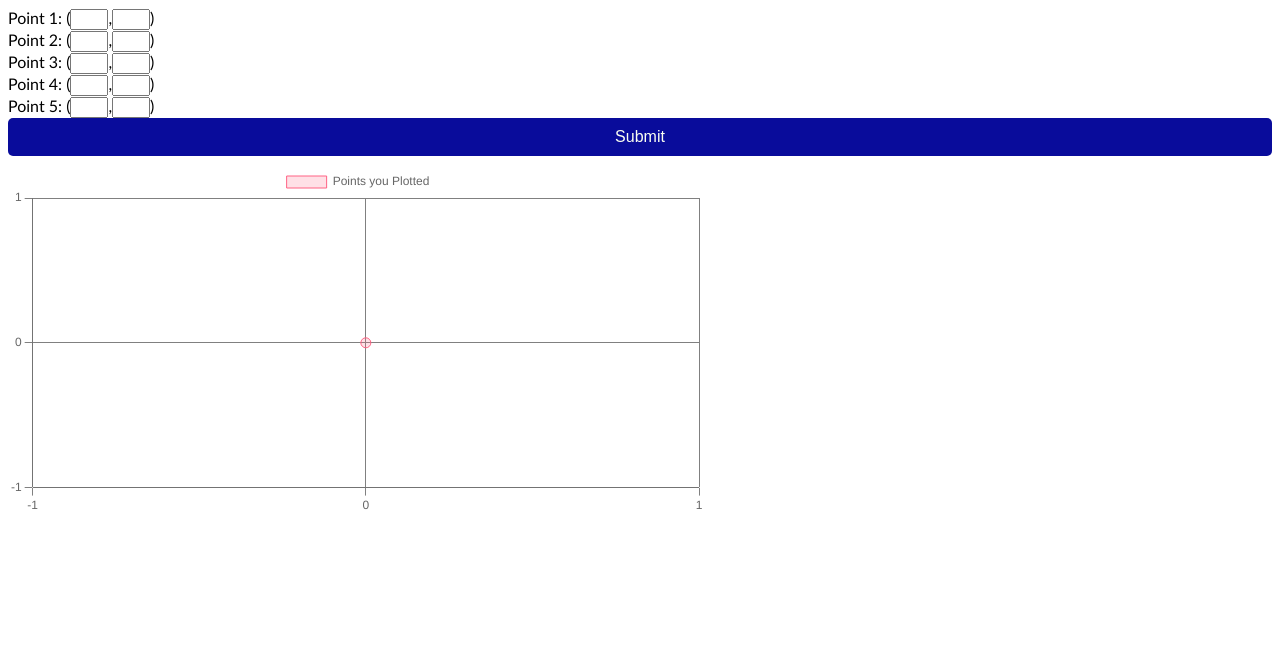
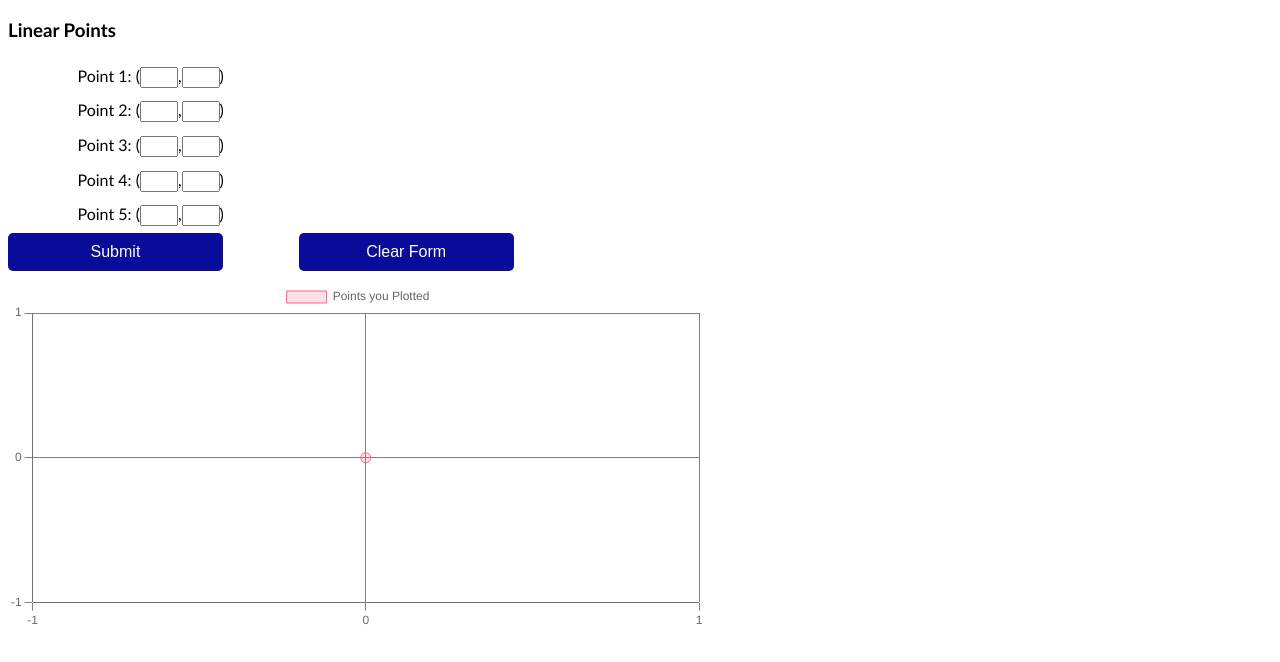
Before and after one commit to abbyesmith/graphr_3.0, a Next.js app in the folder client/: page /newGraphComponents/linear_form in a window 1280 px wide. Shown: the top 662 px of the page. Built offline with nearby package versions, Linux system fonts and the light colour scheme; no server answers.

Commit message:
formatting Linear Form and other CSS

```diff
--- a/client/pages/myGraphComponents/miniGraph.js
+++ b/client/pages/myGraphComponents/miniGraph.js
@@ -59,25 +59,41 @@ export default function MiniGraphs({graph_id, student_graph_id}){
         data.datasets[0].data.push( (i))
     }
     const options = {
+        // scales: {
+        //     xAxes: [
+        //         {
+        //             ticks: {
+        //                 min: -10,
+        //                 max: 10,
+        //             },
+        //         },
+        //     ],
+        //     yAxes: [
+        //         {
+        //             ticks: {
+        //                 min: -10,
+        //                 max: 10,
+        //             },
+        //         },
+        //     ],
+        // },
+        aspectRatio: 1,
             scales: {
-            xAxes: [
-                {
+              xAxes: [{
                 ticks: {
                   min: -10,
                   max: 10,
                 },
-                },
-            ],
-            yAxes: [
-                {
+              }],
+              yAxes: [{
                 ticks: {
                   min: -10,
                   max: 10,
                 },
+              }],
             },
-            ],
-        },
-    }
+          };
+
     const yValues = [];
     for (let x = -10; x<=10; x++){
         // This will need to be an if/else based on the type of equation
@@ -117,7 +133,7 @@ export default function MiniGraphs({graph_id, student_graph_id}){
             <p>{`Problem: ${miniGraph[0]?.problem_name}`}</p>
             <p>{`${miniGraph[0]?.type} Function`}</p>
             <Line data = {data} options={options}/>
-            <button onClick = {deleteOneGraph} classnName = 'trashbtn'>🗑️</button>
+            <button onClick = {deleteOneGraph} className = 'trashbtn'>🗑️</button>
         </div>
     )
 
--- a/client/pages/my_graphs.js
+++ b/client/pages/my_graphs.js
@@ -40,8 +40,7 @@ export default function MyGraphs({currUser}){
     return(
         <div>
             <NavBar/>
-            <h1>{`Hi ${currUser.username}!`}</h1>
-            <h2>My Graphs</h2>
+            <h1>{`${currUser.username}'s Graphs`}</h1>
             <div className="mini-graph-container">
                 {userGraphs.map(student_graph => (
                     <MiniGraphs key = {student_graph.graph_id} graph_id = {student_graph.graph_id } student_graph_id = {student_graph.id} />
--- a/client/pages/newGraphComponents/linear_form.js
+++ b/client/pages/newGraphComponents/linear_form.js
@@ -162,6 +162,11 @@ export default function Linear_Form( {currUser}) {
         console.log(a, b)
     };
 
+    function clearBtn(){
+        var element = document.getElementById("pointsForm");
+            element.reset()
+    }
+
     const Plot = ({lobf, points, newPoints})=>{
         if (!lobf) {
             return <ScatterPlot points={points}/>;
@@ -221,9 +226,10 @@ export default function Linear_Form( {currUser}) {
 
     return (
         <div>
-            <form onSubmit={handleSubmit}>
+            <h3>Linear Points</h3>
+            <form onSubmit={handleSubmit} id = "pointsForm" className = "pointsForm" autocomplete="off">
                 {[0, 1, 2, 3, 4].map((index) => (
-                <div key={index}>
+                <div key={index} className='inputField'>
                     <label>
                     Point {index + 1}: (
                     <input name="x" type="number" onChange={(e) => handleChange(e, index)} style={{ width: 30 }}/>
@@ -233,8 +239,10 @@ export default function Linear_Form( {currUser}) {
                     </label>
                 </div>
                 ))}
-                <button type="submit">Submit</button>
-            </form>
+                <span className = "form-btns">
+                    <button type="submit"  className="submitBtn">Submit</button>
+                    <button type="button" onClick = {clearBtn}>Clear Form</button>
+                </span>            </form>
             <div >
                 {Plot({lobf, points, a, b})}
                 <canvas ref = {canvasRef} />
--- a/client/pages/newGraphComponents/linear_graph.js
+++ /dev/null
@@ -1,18 +0,0 @@
-import React from "react";
-import {Bar} from 'react-chartjs-2'
-import {Chart as ChartJS} from "chart.js/auto"
-
-export default function BarChart({chartData}) {
-    console.log(chartData)
-    return (
-        <div>
-            <p>test</p>
-            {/* <div style = {{width: 700}}>
-                <Bar data = {chartData} />
-            </div>
-             */}
-
-        </div>
-    )
-
-}
--- a/client/styles/globals.css
+++ b/client/styles/globals.css
@@ -256,7 +256,7 @@ body.active-help {
   flex-wrap: wrap;
   justify-content: space-between;
   width: 100%;
-  padding: 2%, 2%
+  padding: 2%, 2%;
 }
 
 .mini-graph {
@@ -268,6 +268,18 @@ body.active-help {
   box-shadow: 0 2px 4px #3c3744;
   border-radius: 8px;
   padding: 16px;
+}
+
+.trashbtn {
+  background-color:  #b4c5e4;
+  color: white;
+  border: none;
+  padding: 10px;
+  border-radius: 5px;
+  cursor: pointer;
+  font-size: 1.2rem;
+  width: 50px;
+
 }
 
 /* Function Page CSS */
```
Also changed, not shown: 1 other file (tests, documents, lock files or other folders). Lines whose indentation alone changed are shown as unchanged.
